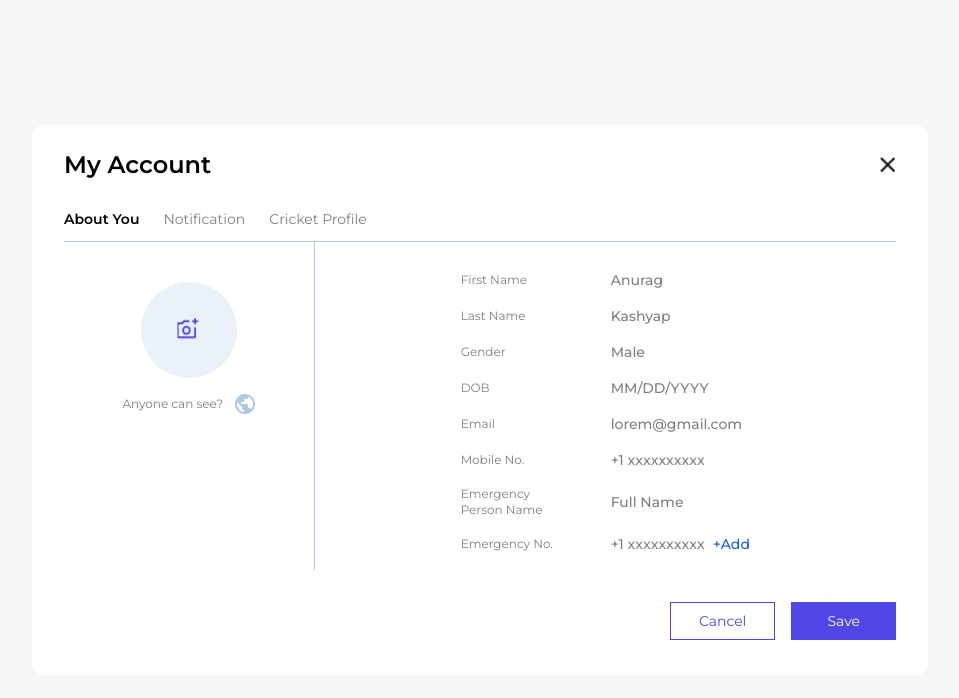
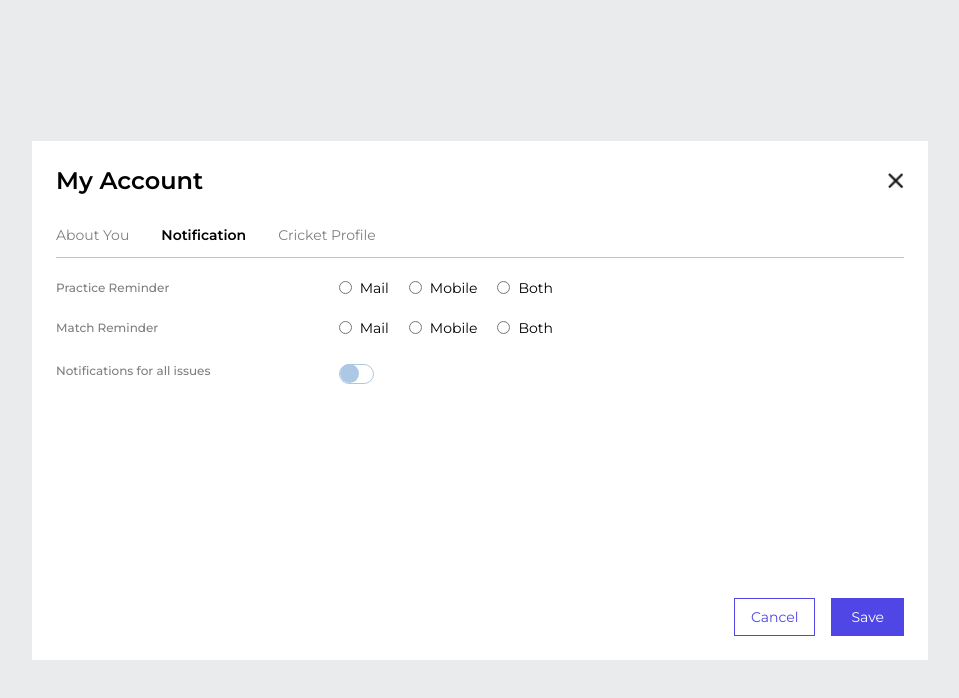
Before and after one commit to JeniDabhi/crickteams, an Angular app: page / in a window 1280 px wide. Shown: the top 698 px of the page, without its empty margins (160-1119 px from the left). Built offline with nearby package versions, Linux system fonts and the light colour scheme.

Commit message:
create notification pop-up

```diff
--- a/src/app/app.component.html
+++ b/src/app/app.component.html
@@ -99,17 +99,16 @@
 
 </div> -->
 
-
-
 <!--  -->
 
-<div>
+<!-- <div>
+
 
   <body class="bg-[#cdcdcd28] ">
 
     <div class="popup-main h-screen flex items-center justify-center p-5">
       <div
-        class="account-card relative py-2 px-3 sm:py-6 sm:px-8 md:min-w-2xl lg:min-w-3xl xl:min-w-4xl bg-white min-h-[550px] rounded-xl">
+        class="account-card py-2 px-3 sm:py-6 sm:px-8 md:min-w-2xl lg:min-w-3xl xl:min-w-4xl bg-white min-h-[550px] rounded-xl">
         <div class="flex justify-between items-center">
           <h2 class="sm:text-2xl font-semibold text-lg">My Account</h2>
           <img src="../assets/img/remove.png" alt="" class="sm:w-4 sm:h-4 w-3 h-3">
@@ -189,8 +188,92 @@
 
       </div>
     </div>
-
   </body>
+</div> -->
 
 
-</div>
+
+<!-- NOTIFICATION -->
+
+
+<div class="bg-[#adb1b641]">
+  <div class="popup-main h-screen flex justify-center items-center">
+    <div
+      class="popup-content md:min-w-2xl lg:min-w-3xl xl:min-w-4xl px-4 m-7 sm:p-6 py-4 bg-white sm:min-h-[500px] ">
+      <div class="flex justify-between items-center">
+        <h2 class="sm:text-2xl text-sm font-semibold">My Account</h2>
+        <img src="../assets/img/remove.png" alt="remove" class="sm:h-4 sm:w-4 h-3 w-3">
+      </div>
+      <ul
+        class="flex flex-wrap sm:gap-8 border-b border-[#ACC8E5] pb-3 pt-7 gap-4 text-xs sm:text-sm">
+        <li class="text-[#00000080]">About You</li>
+        <li class="font-semibold">Notification</li>
+        <li class="text-[#00000080]">Cricket Profile</li>
+      </ul>
+
+      <div class="min-h-[340px]">
+
+        <div class="grid grid-cols-3 pt-5 items-center">
+          <label class="md:col-span-1 col-span-3 font-medium text-xs text-[#00000080] whitespace-nowrap">Practice
+            Reminder</label>
+          <div class="md:col-span-2 col-span-3 flex gap-5 mt-3 md:mt-0">
+            <label class="flex items-center space-x-2">
+              <input type="radio" name="radio">
+              <span class=" text-xs sm:text-sm">Mail</span>
+            </label>
+            <label class="flex items-center space-x-2">
+              <input type="radio" name="radio">
+              <span class="text-xs sm:text-sm">Mobile</span>
+            </label>
+            <label class="flex items-center space-x-2">
+              <input type="radio" name="radio">
+              <span class="text-xs sm:text-sm">Both</span>
+            </label>
+          </div>
+        </div>
+        <div class="grid grid-cols-3 pt-5 items-center">
+          <label class="md:col-span-1 col-span-3 font-medium text-xs text-[#00000080] whitespace-nowrap">Match
+            Reminder</label>
+          <div class="md:col-span-2 col-span-3 flex gap-5 mt-3 md:mt-0">
+            <label class="flex items-center space-x-2">
+              <input type="radio" name="radio">
+              <span class="text-xs sm:text-sm">Mail</span>
+            </label>
+            <label class="flex items-center space-x-2">
+              <input type="radio" name="radio">
+              <span class="text-xs sm:text-sm">Mobile</span>
+            </label>
+            <label class="flex items-center space-x-2">
+              <input type="radio" name="radio">
+              <span class="text-xs sm:text-sm">Both</span>
+            </label>
+          </div>
+        </div>
+
+        <div class="grid grid-cols-3 pt-5 items-center">
+
+          <label class="md:col-span-1 col-span-3 font-medium text-xs text-[#00000080]">Notifications
+            for
+            all
+            issues</label>
+          <div class="md:col-span-2 col-span-3 mt-3 md:mt-0">
+            <label class="switch">
+              <input type="checkbox">
+              <span class="slider"></span>
+            </label>
+          </div>
+
+
+        </div>
+      </div>
+      <div class="form-btn flex gap-4 justify-end">
+
+        <button type="button"
+          class="text-xs sm:text-sm text-[#4F46E5] border border-[#4F46E5] py-2 px-4">Cancel</button>
+        <button type="button" class="text-xs sm:text-sm text-white bg-[#4F46E5] py-2 px-5">Save</button>
+
+      </div>
+
+
+    </div>
+  </div>
--- a/src/app/app.component.scss
+++ b/src/app/app.component.scss
@@ -59,3 +59,60 @@
 //   background-repeat: no-repeat;
 //   background-image: url(../assets/img/search.png);
 // }
+
+// POPUP
+
+.switch {
+  height: 2em;
+  width: 3.5em;
+  font-size: 10px;
+  position: relative;
+  display: inline-block;
+}
+
+.switch input {
+  width: 0;
+  height: 0;
+  opacity: 0;
+}
+
+.slider {
+  top: 0;
+  left: 0;
+  right: 0;
+  bottom: 0;
+  cursor: pointer;
+  transition: 0.4s;
+  position: absolute;
+  border-radius: 30px;
+  background-color: #fff;
+  border: 1px solid #acc8e5;
+
+}
+
+
+.slider:before {
+  content: "";
+  left: 0;
+  bottom: 0;
+  width: 1.9em;
+  height: 1.9em;
+  transition: 0.4s;
+  position: absolute;
+  border-radius: 20px;
+  background-color: #acc8e5;
+}
+
+input:checked + .slider {
+  background-color: #007bff;
+  border: 1px solid #007bff;
+}
+
+input:focus + .slider {
+  box-shadow: 0 0 1px #007bff;
+}
+
+input:checked + .slider:before {
+  background-color: #fff;
+  transform: translateX(1.4em);
+}
```
